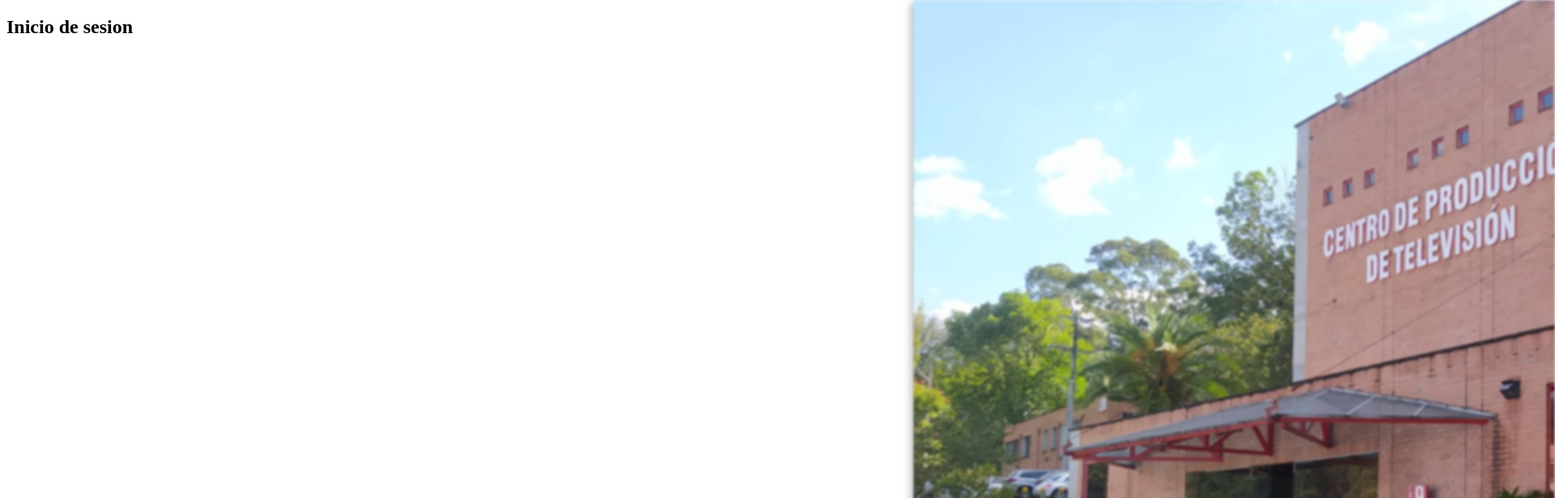
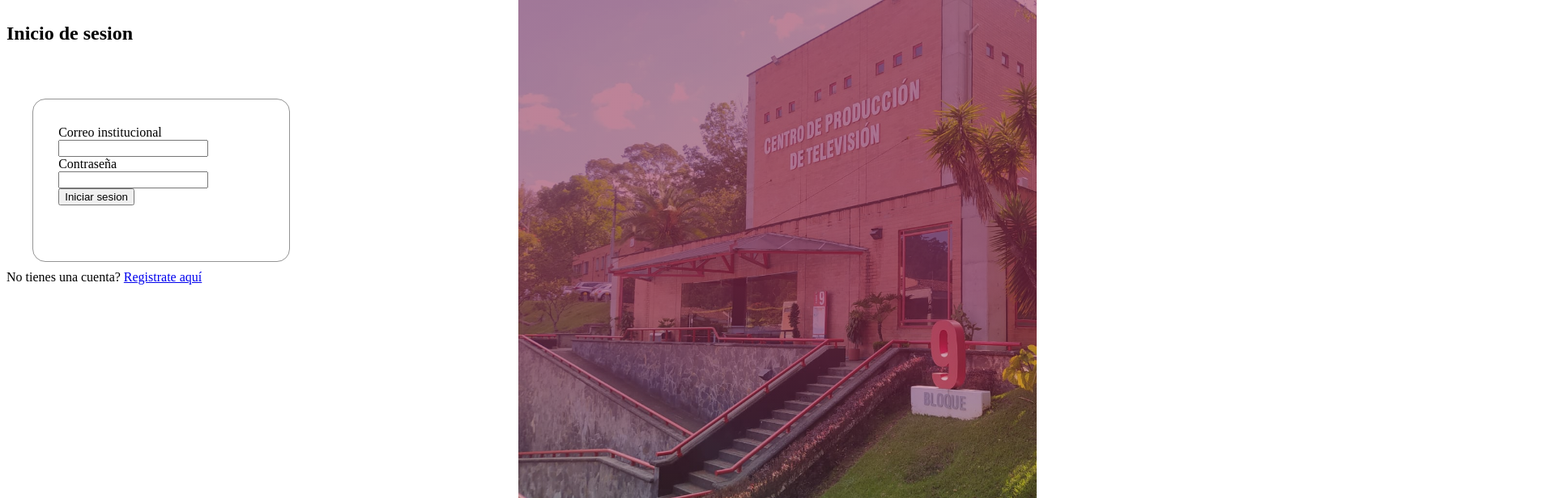
Before and after one commit to AdrianPerdomoE/ProyectoIngesta, an Angular app: page / in a window 1280 px wide. Shown: the top 616 px of the page at 81% size, 1920 px wide, since content can reach past the window. Built offline with nearby package versions, Linux system fonts and the light colour scheme.

Commit message:
primeros acercamientos al maquetado

```diff
--- a/src/app/Components/home/home.component.css
+++ b/src/app/Components/home/home.component.css
@@ -1,10 +1,42 @@
 #FondoBloque9{
     position: absolute;
-    width: 792px;
-    height: 1080px;
-    left: 1128px;
-    top: 0px;
+    right: 0;
+    top: 0;
+    width: 50%;
+    height: 90%;
+    display: block;
+    background-image:
+    linear-gradient(180deg, rgba(140, 38, 75, 0.57) 50%, rgba(140, 38, 75, 0) 100%),
+    url("../../Img/FotoBloque9.jpg");
+    background-size: cover;
+    color: white;
+    margin: 0;
+    padding: 0;
+}
+#EspacioFondo{
+    display: block;
+    width: 50%;
+    margin: 0;
+    padding: 0;
+    align-content: center;
+}
+.cuadro{
 
-    background: url("/src/app/Img/FotoBloque9.jpg");
-    filter: blur(1.5px) drop-shadow(-4px 4px 4px rgba(0, 0, 0, 0.25));
+width: 40%;
+height: 60%;
+padding: 5%;
+margin: 5%;
+
+border: 0.1rem solid #949494;
+border-radius: 1rem;
 }
+
+#Inicio{
+    display: grid;
+    width: 50%;
+    height: 100%;
+    gap: 1rem;
+}
+ label{
+    display: block;
+ }
--- a/src/app/Components/home/home.component.html
+++ b/src/app/Components/home/home.component.html
@@ -1,11 +1,21 @@
-<div>
+<div id="Inicio">
     <h2>Inicio de sesion</h2>
-    <div>
-        <form>
+    <div class="cuadro" >
+        <form #formulario>
+          <div>
+            <label for="Correo">Correo institucional</label>
+            <input type="email" name="Correo" id="Correo_Institucional">
+          </div>
+          <div>
+            <label for="Contraseña">Contraseña</label>
+            <input type="password" name="Contraseña" id="password">
+          </div>
+          <button type="submit">Iniciar sesion</button>
+        </form>
 
-        </form>
     </div>
+    <label> No tienes una cuenta?  <a href="Registro">Registrate aquí</a></label>
 </div>
-<div>
-    <div id="FondoBloque9"></div>
+<div id="EspacioFondo">
+    <div id="FondoBloque9"> </div>
 </div>
--- a/src/app/app-routing.module.ts
+++ b/src/app/app-routing.module.ts
@@ -6,6 +6,7 @@
 import { PerfilComponent } from './Components/perfil/perfil.component';
 
 const routes: Routes = [
+  { path: "", component: HomeComponent },
   { path: "Home", component: HomeComponent },
   { path: "Registro", component: RegistroComponent },
   { path: "Perfil", component: PerfilComponent },
--- a/src/app/app.component.html
+++ b/src/app/app.component.html
@@ -1 +1 @@
-<app-home></app-home>
+<router-outlet></router-outlet>
```
